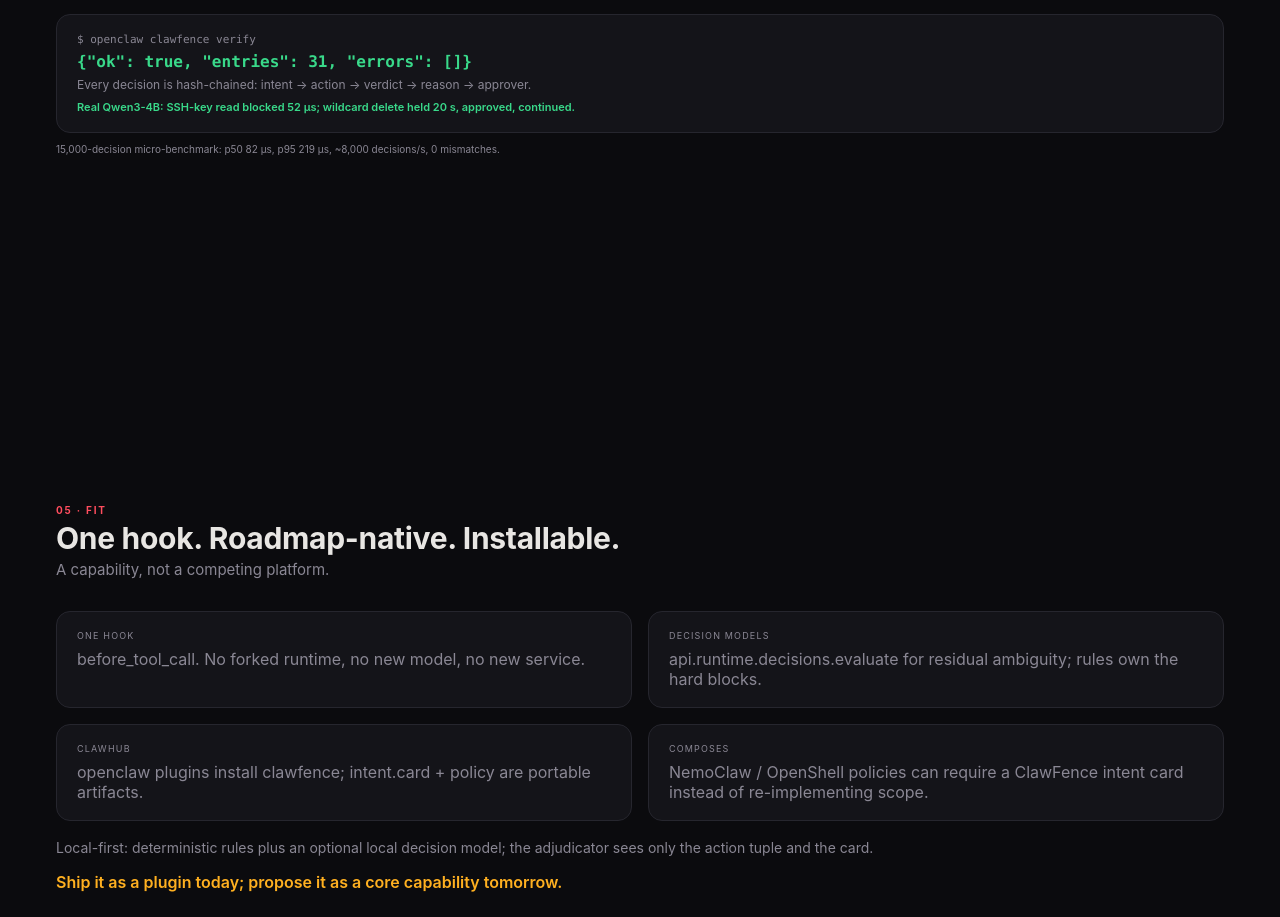
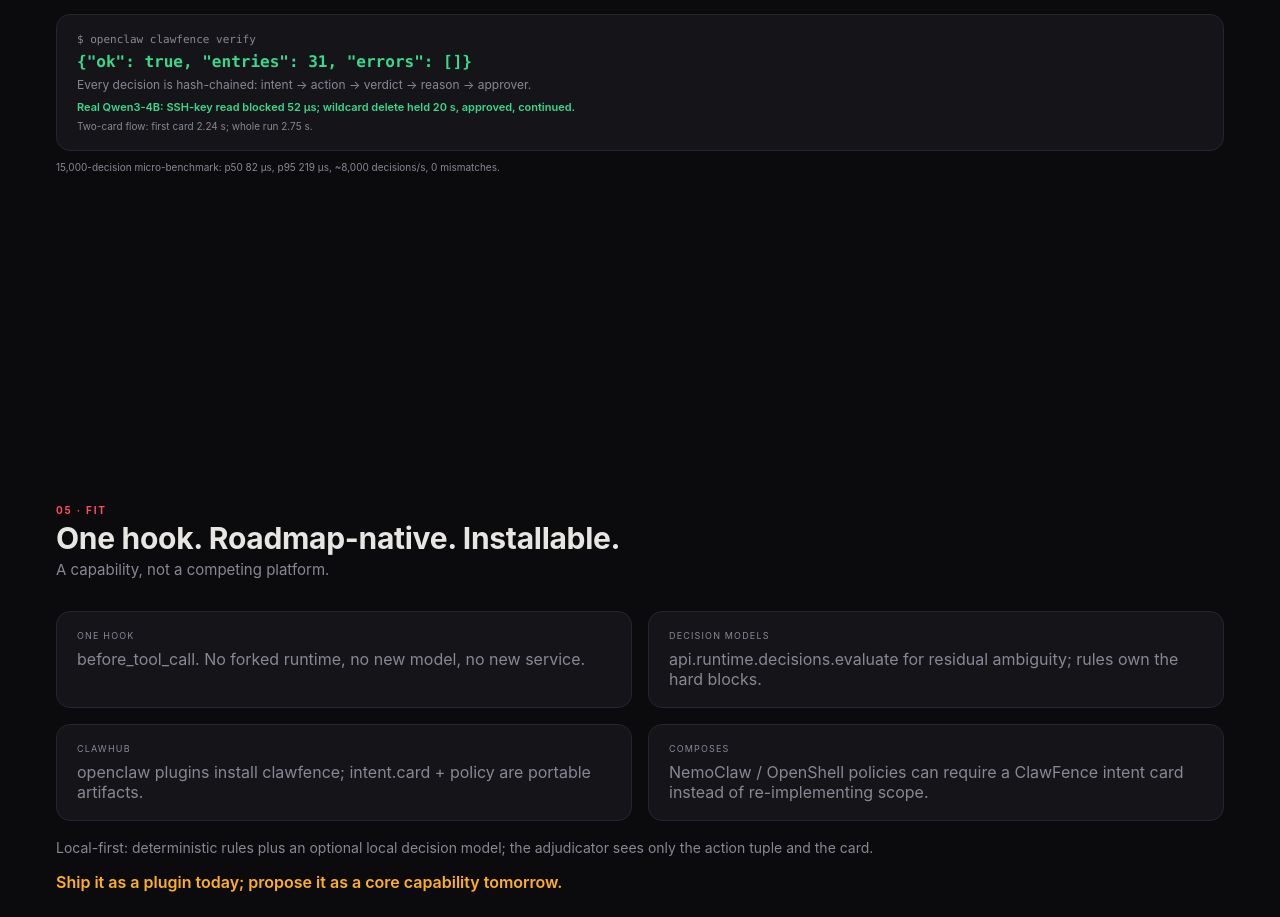
Before and after one commit to tedinroc/clawfence, a website: page demo/deck.html in a window 1280 px wide. Shown: the part 4580-5497 px from the top of the page. Drawn offline with Linux system fonts and the light colour scheme.

Commit message:
Add two-card timing to deck and one-pager

```diff
--- a/demo/deck.html
+++ b/demo/deck.html
@@ -99,6 +99,7 @@ li { margin:7px 0; font-size:15px; line-height:1.4; }
     <div class="mono green" style="font-size:16px;font-weight:700;margin-top:6px">{"ok": true, "entries": 31, "errors": []}</div>
     <div class="dim" style="font-size:12px;margin-top:6px">Every decision is hash-chained: intent → action → verdict → reason → approver.</div>
     <div class="green" style="font-size:11px;margin-top:8px;font-weight:600">Real Qwen3-4B: SSH-key read blocked 52 µs; wildcard delete held 20 s, approved, continued.</div>
+    <div class="dim" style="font-size:10px;margin-top:6px">Two-card flow: first card 2.24 s; whole run 2.75 s.</div>
   </div>
   <div class="dim" style="font-size:10px;margin-top:10px">15,000-decision micro-benchmark: p50 82 µs, p95 219 µs, ~8,000 decisions/s, 0 mismatches.</div>
 </section>
```
Also changed, not shown: demo/one-pager.html (+1 -0 lines), 3 other files.
